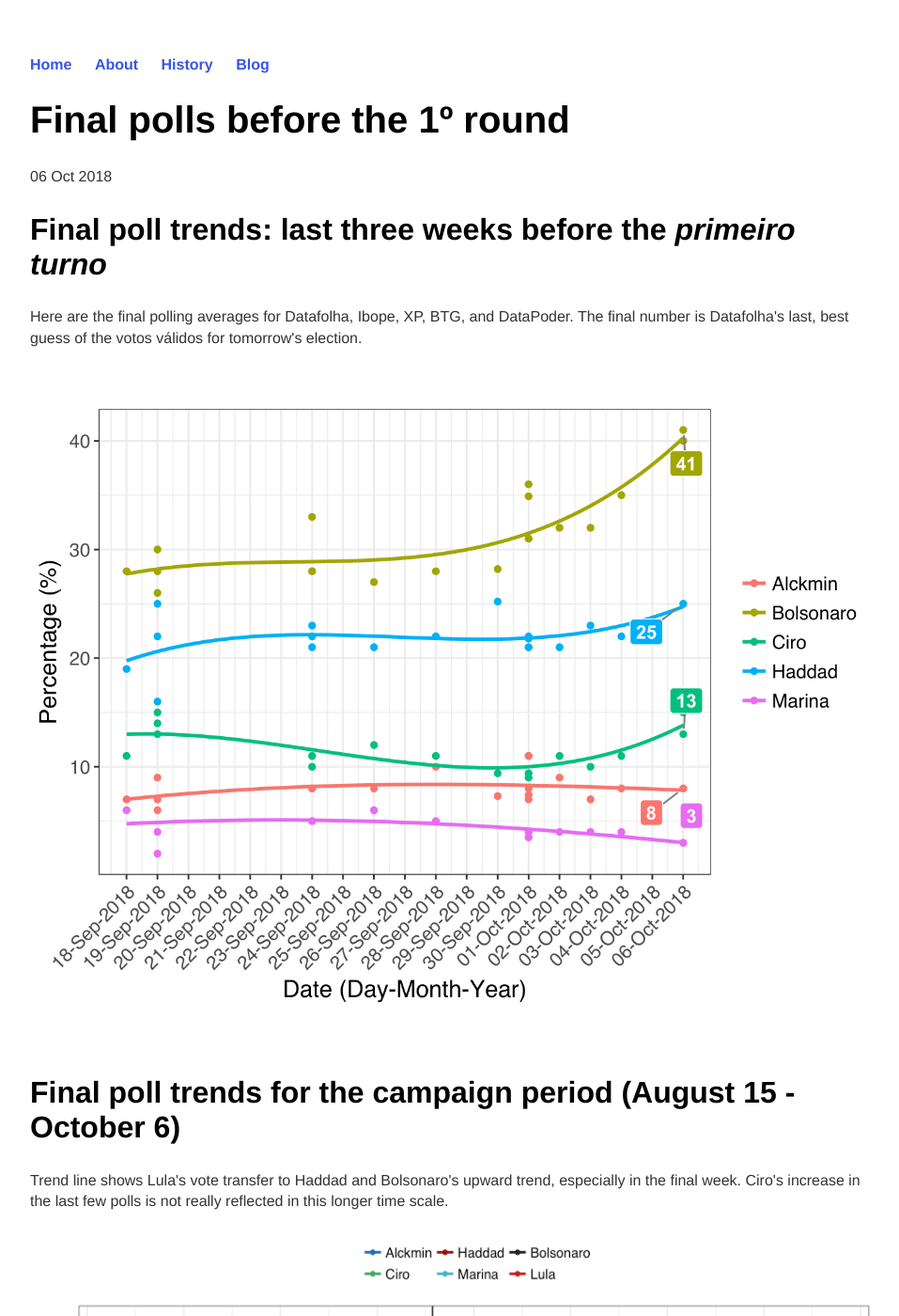
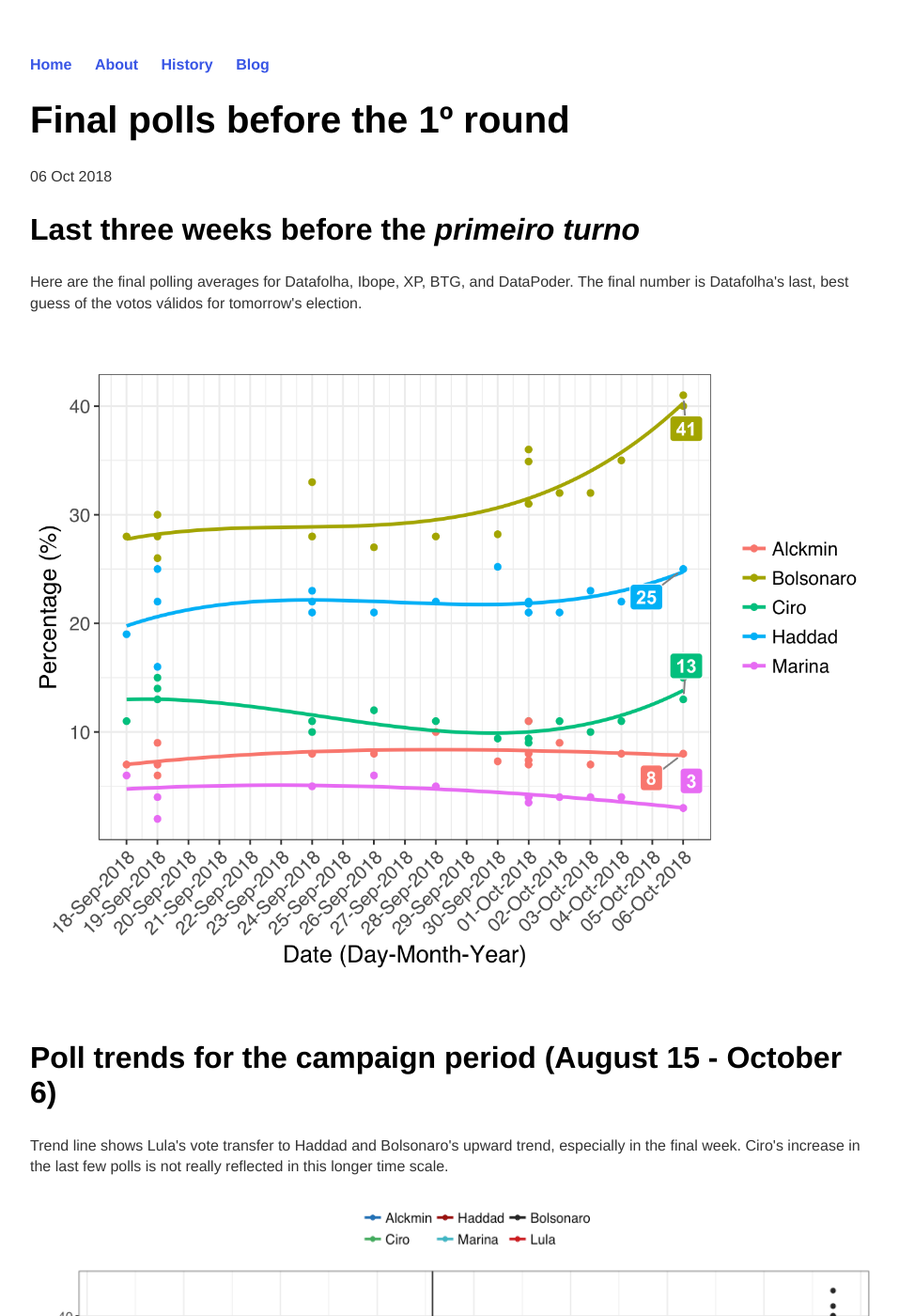
Before and after one commit to lizmckenna/elizabethmckenna.org, a Jekyll site: the page built from _posts/2018-10-06-final-polls.md, in a window 1280 px wide and 1400 px high. Shown: the whole window at 94% size, without its empty margins (160-1117 px from the left). Built offline with Jekyll 4.4.1, drawn with Linux system fonts in a browser that asks for light colours.

Commit message:
Update 2018-10-06-final-polls.md

```diff
--- a/_posts/2018-10-06-final-polls.md
+++ b/_posts/2018-10-06-final-polls.md
@@ -4,7 +4,7 @@ title: "Final polls before the 1º round"
 date: 2018-10-06
 ---
 
-<h2> Final poll trends: last three weeks before the <i>primeiro turno</i></h2>
+<h2> Last three weeks before the <i>primeiro turno</i></h2>
 
 <p> Here are the final polling averages for Datafolha, Ibope, XP, BTG, and DataPoder. The final number is Datafolha's last, best guess of the votos válidos for tomorrow's election. </p>
 <br>
@@ -12,7 +12,7 @@ date: 2018-10-06
 <img src="/images/2018-10-6-end.png" alt="HTML5 Icon" style="width:900px;height:650px;">
 	</center>
 <br>
-<h2> Final poll trends for the campaign period (August 15 - October 6) </h2>
+<h2> Poll trends for the campaign period (August 15 - October 6) </h2>
 <p> Trend line shows Lula's vote transfer to Haddad and Bolsonaro's upward trend, especially in the final week. Ciro's increase in the last few polls is not really reflected in this longer time scale. </p>
  <center>
 <img src="/images/2018-10-06-campaign.png" alt="HTML5 Icon" style="width:900px;height:650px;">
```
